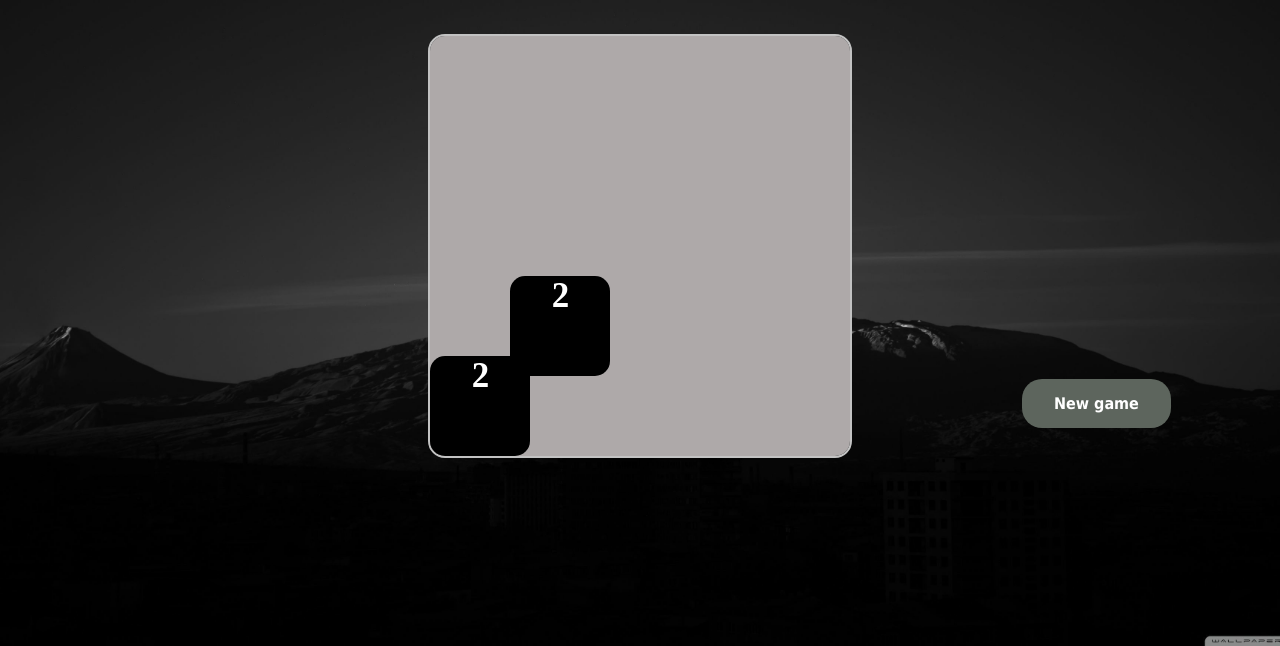
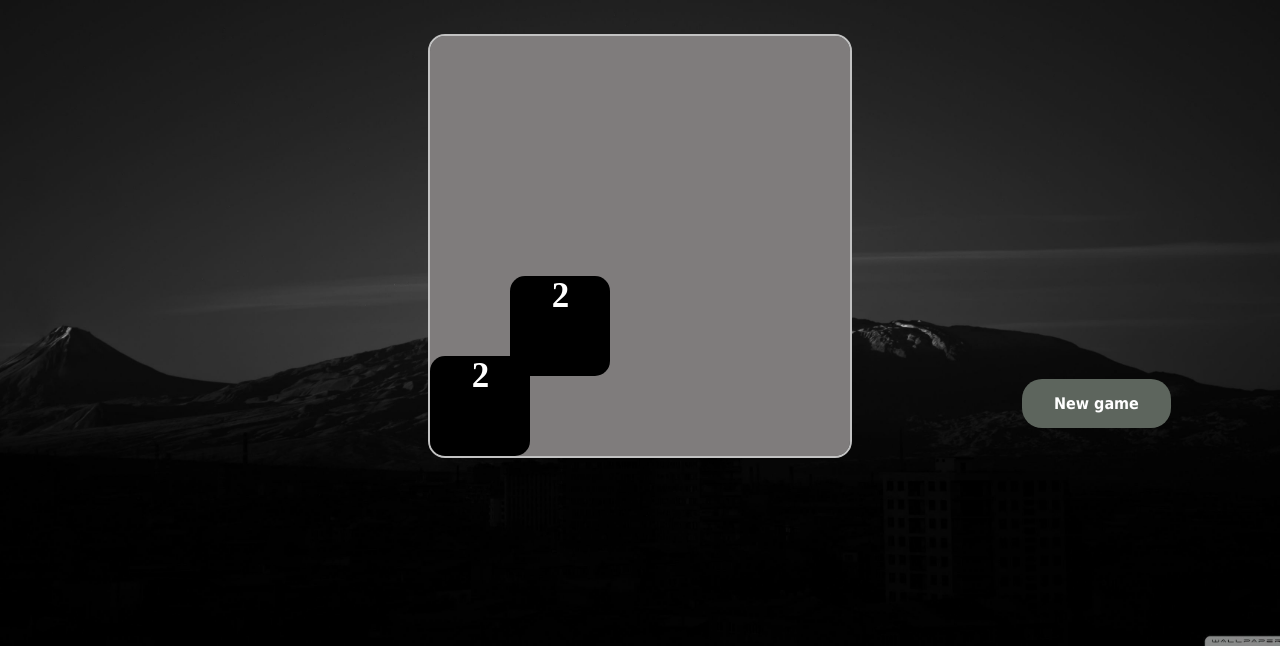
Before and after one commit to Kirubs11/2048-Slide-Game, a plain HTML site: page index.html in a window 1280 px wide. Shown: the part 154-800 px from the top of the page. Drawn offline with Linux system fonts and the light colour scheme.

Commit message:
slide container

```diff
--- a/style.css
+++ b/style.css
@@ -12,7 +12,7 @@ body{
       left: 12%;
   }
   .gameBoard{
-      background-color:rgb(174, 169, 169);
+      background-color:rgb(127, 124, 124);
       width: 420px;
       height: 420px;
       position:  fixed;
```
